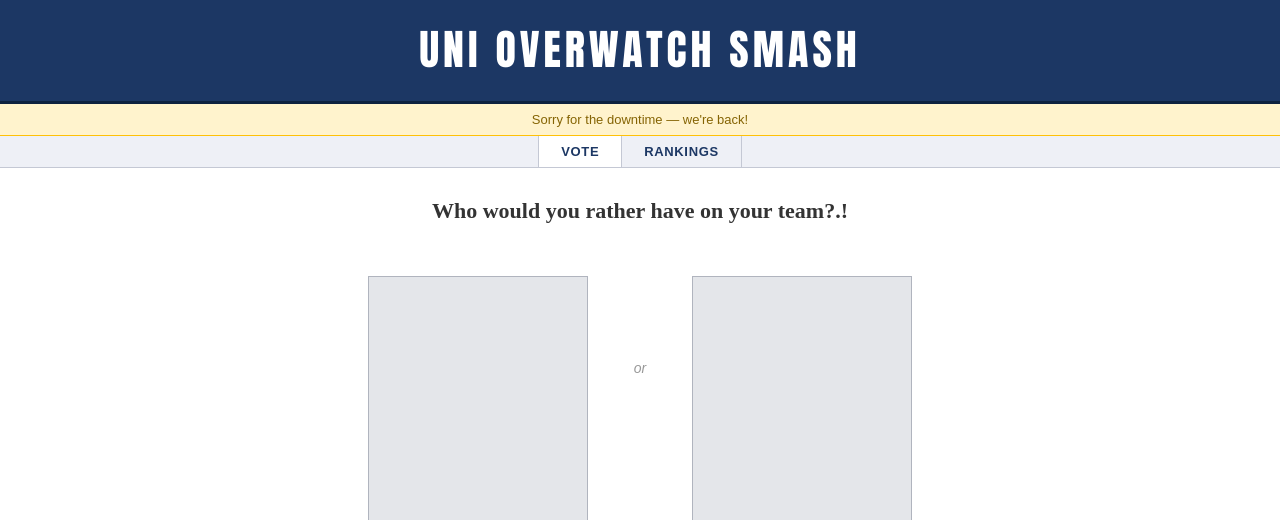
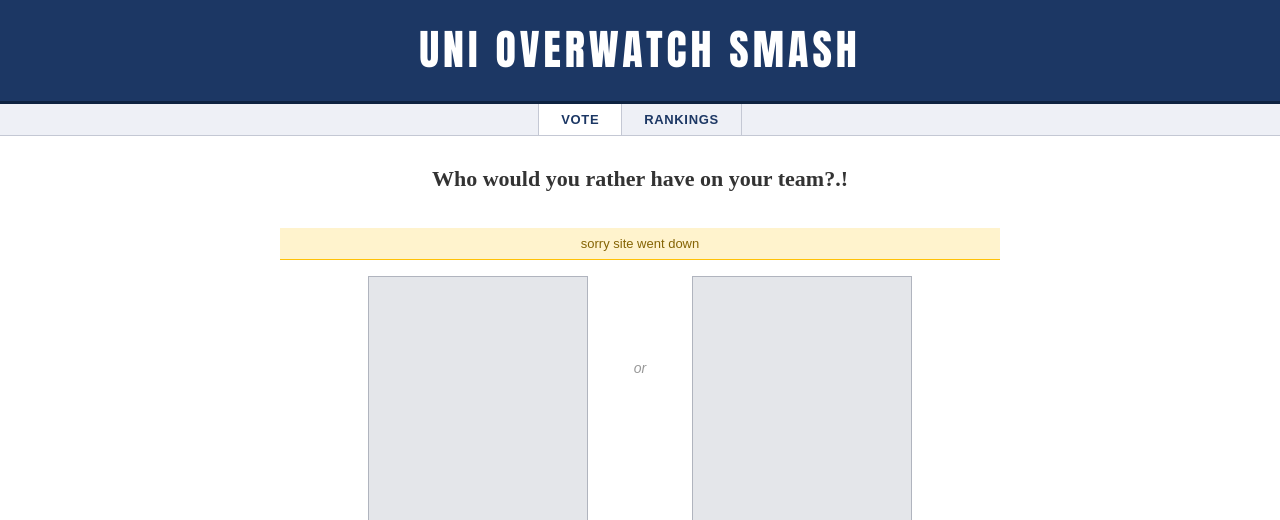
Before and after one commit to t90e/uni-elo, a Flask app: template templates/index.html in a window 1280 px wide. Shown: the top 520 px of the page. Run offline with Flask 3, Linux system fonts and the light colour scheme; the template is opened without the code that fills it, so the values that code supplies are empty; some libraries are stand-ins or nearby versions.

Commit message:
Move notice bar below question text

```diff
--- a/templates/index.html
+++ b/templates/index.html
@@ -14,8 +14,6 @@
   <h1>Uni Overwatch Smash</h1>
 </div>
 
-<div class="notice-bar">Sorry for the downtime — we're back!</div>
-
 <div class="site-nav">
   <a href="/" class="active">Vote</a>
   <a href="/leaderboard">Rankings</a>
@@ -23,6 +21,7 @@
 
 <div class="page-content">
   <div class="question">Who would you rather have on your team?.!</div>
+  <div class="notice-bar">sorry site went down</div>
 
   <div class="arena" id="arena">
 
```
